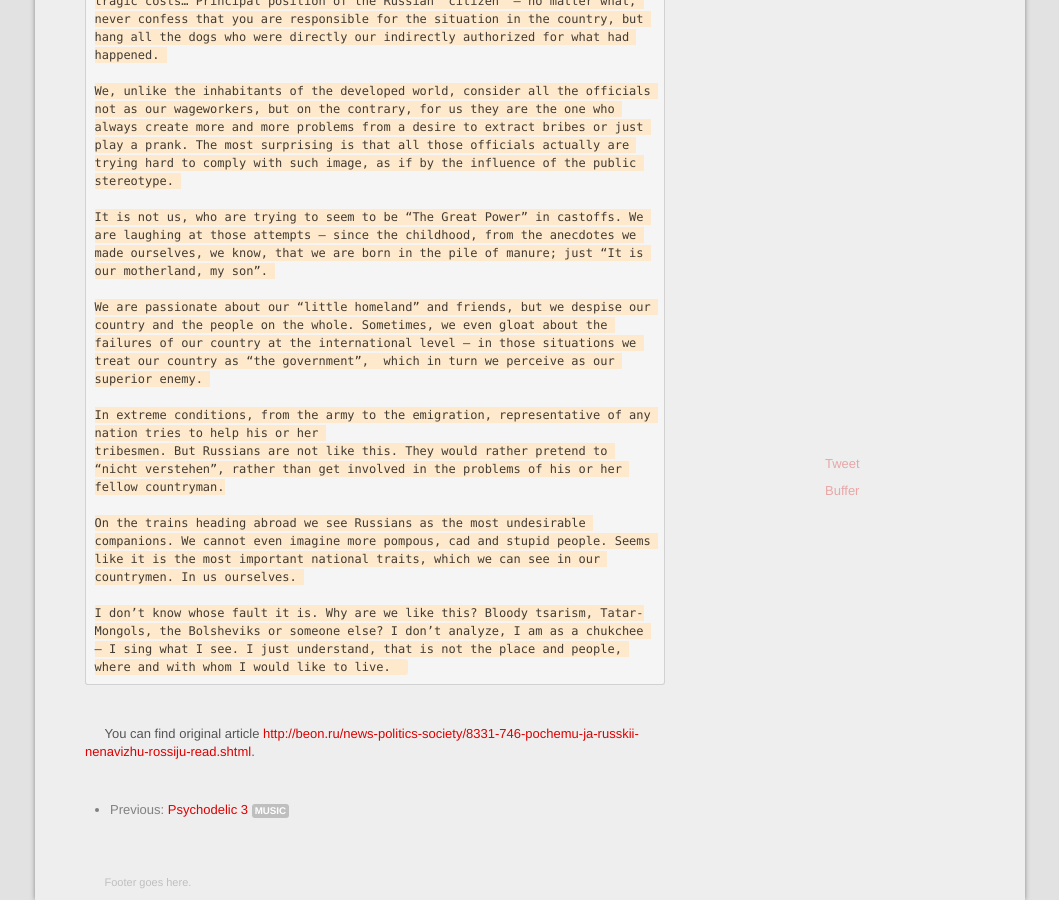
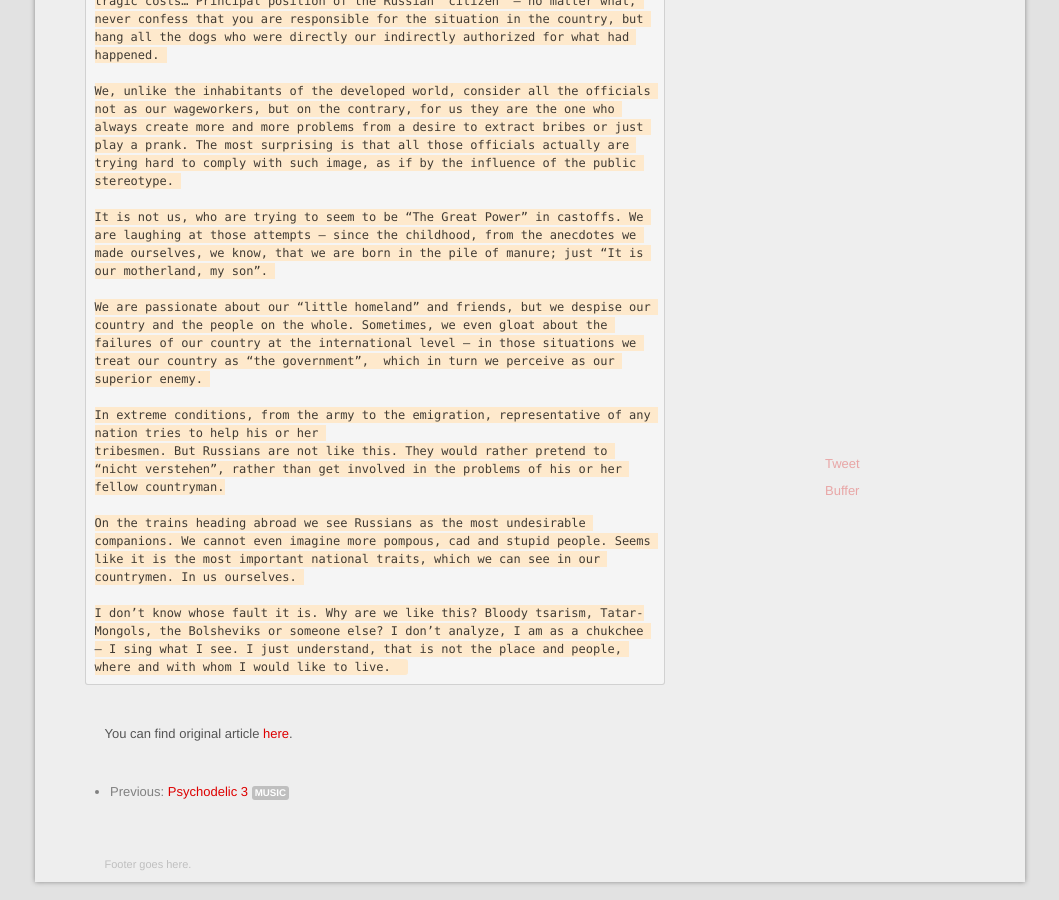
Before and after one commit to morphium/morphium.github.com, a Jekyll site: the page built from _posts/2012-10-26-why-do-i-hate-russia.markdown, in a window 1280 px wide and 900 px high, scrolled down 1080 px. Shown: the whole window, without its empty margins (110-1169 px from the left). Built offline with Jekyll 4.4.1, drawn with Linux system fonts in a browser that asks for light colours; nearby versions of some CDN libraries; comment, search, counter and statistics services are not loaded.

Commit message:
Why do I hate russia article edit 3

```diff
--- a/_posts/2012-10-26-why-do-i-hate-russia.markdown
+++ b/_posts/2012-10-26-why-do-i-hate-russia.markdown
@@ -37,4 +37,4 @@ Originally, article is in Russian, targeted at Russian reader, so I decided to t
 
 ---
 
-You can find original article [http://beon.ru/news-politics-society/8331-746-pochemu-ja-russkii-nenavizhu-rossiju-read.shtml](here).
+You can find original article [here](http://beon.ru/news-politics-society/8331-746-pochemu-ja-russkii-nenavizhu-rossiju-read.shtml).
```
